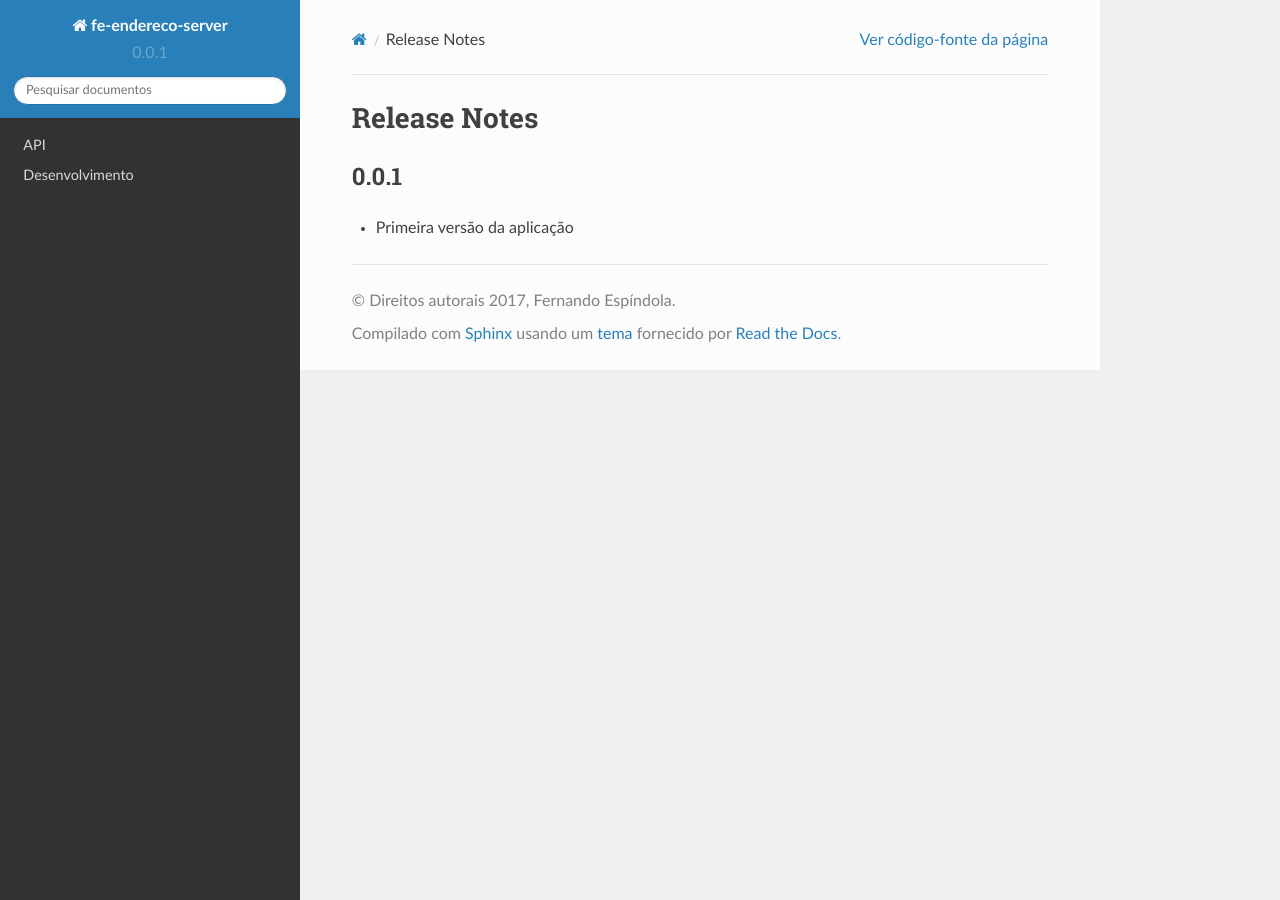
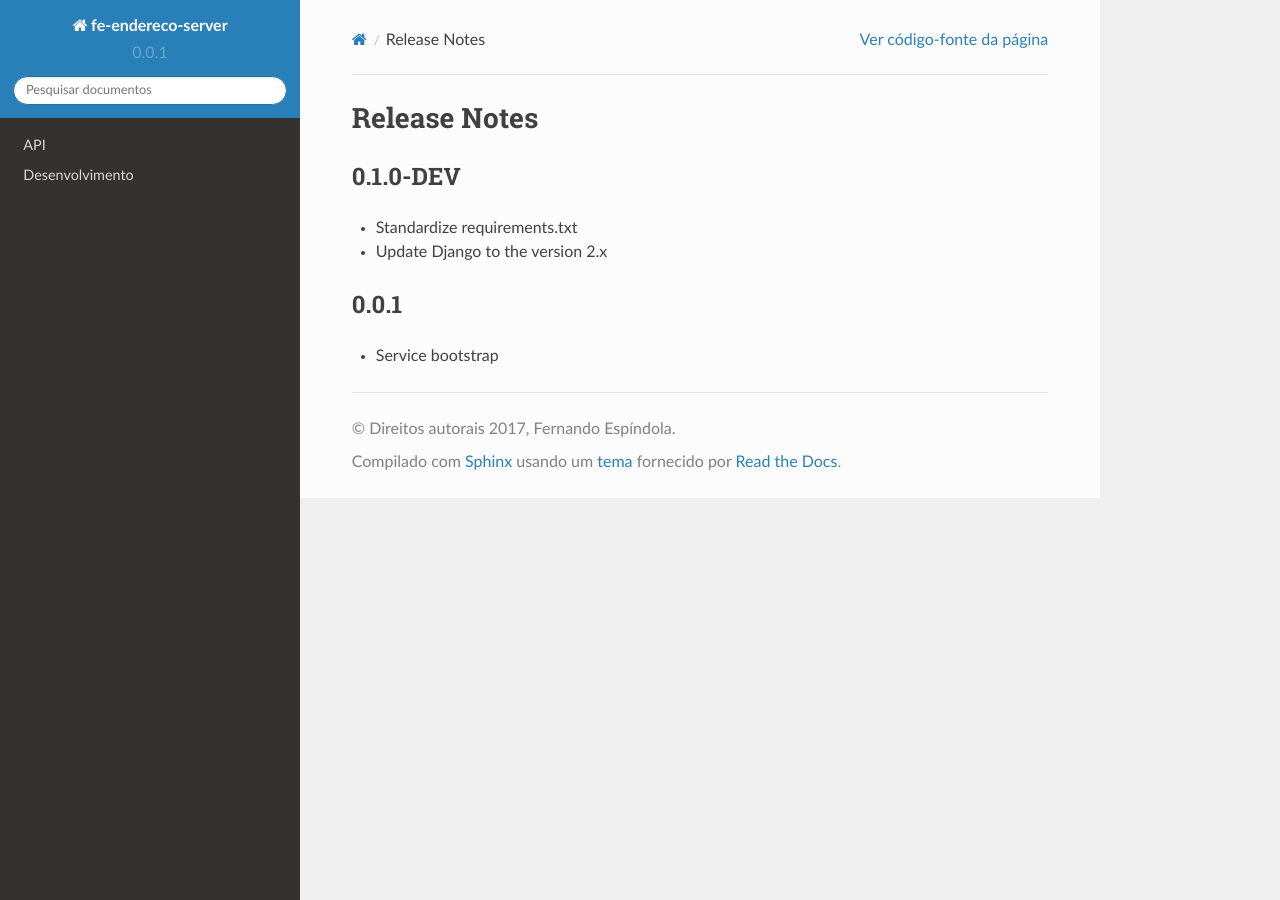
Before and after one commit to fernandoe/fe-endereco-server, a Sphinx documentation site: the page built from docs/release-notes.md, in a window 1280 px wide. Built offline with Sphinx 7.4.7 and the Read the Docs theme 2.0.0, drawn with Linux system fonts in a browser that asks for light colours.

Commit message:
merge conflits

```diff
--- a/docs/release-notes.md
+++ b/docs/release-notes.md
@@ -1,5 +1,13 @@
 # Release Notes
+
+
+## 0.1.0-DEV
+
+- Standardize requirements.txt
+- Update Django to the version 2.x
+
+
 
 ## 0.0.1
 
-- Primeira versão da aplicação
+- Service bootstrap
```
Also changed, not shown: requirements.txt (+34 -62 lines), 2 other files.
